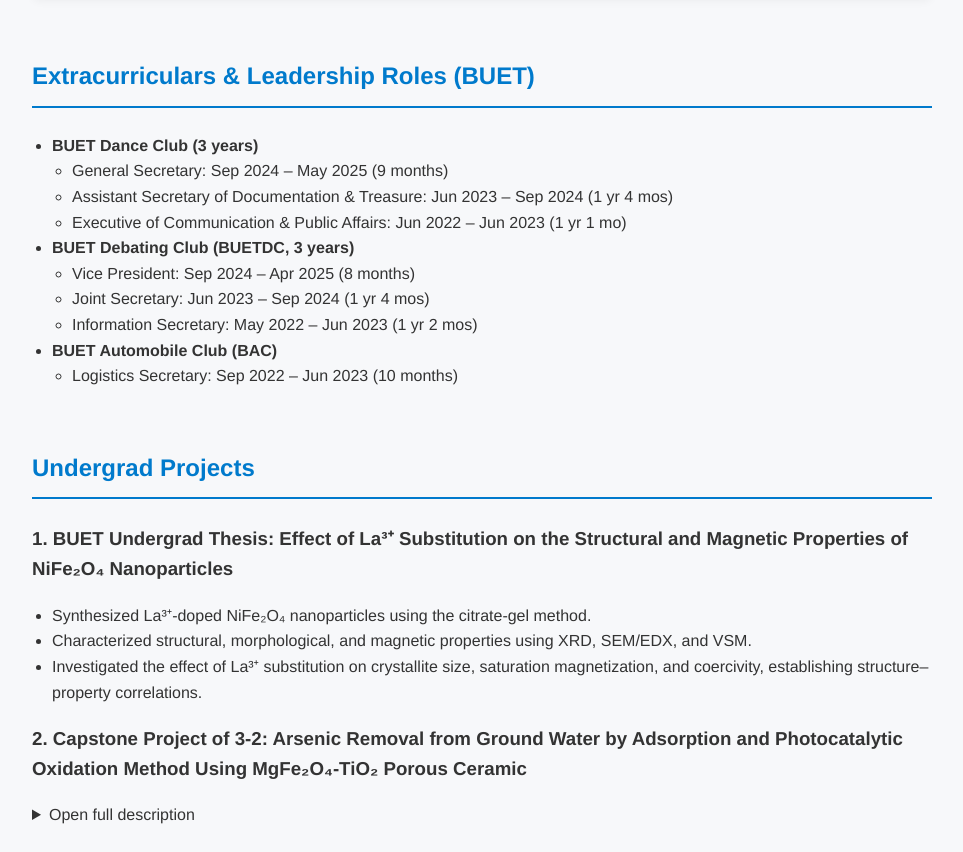
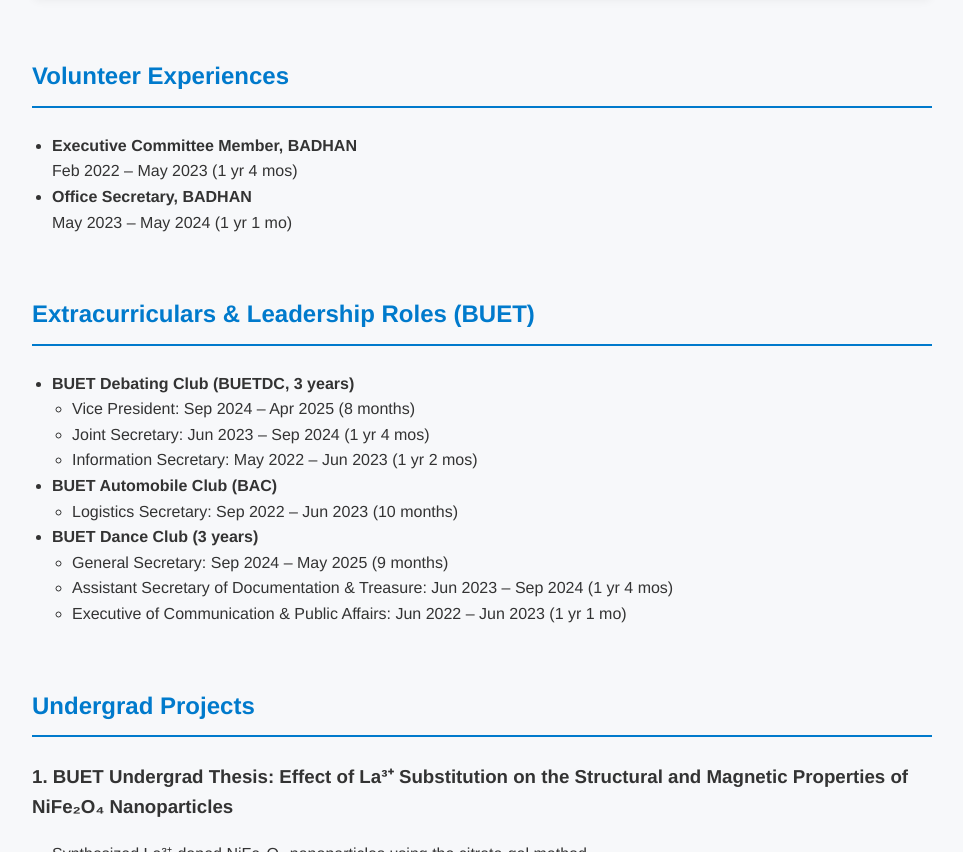
Before and after one commit to asifahmedtanmoy/asifahmedtanmoy.github.io, a plain HTML site: page index.html in a window 1280 px wide. Shown: the part 1300-2152 px from the top of the page, without its empty margins (208-1171 px from the left). Drawn offline with Linux system fonts and the light colour scheme.

Commit message:
Update index.html

```diff
--- a/index.html
+++ b/index.html
@@ -217,13 +217,14 @@
     <a href="#education">Education</a>
     <a href="#research">Research Interests</a>
     <a href="#projects">Work Experiences</a>
+    <a href="#volunteer">Volunteer Experiences</a>
     <a href="#extracurriculars">Extracurriculars & Leadership Roles</a>
     <a href="#undergrad-projects">Undergrad Projects</a>
     <a href="#contact">Contacts</a>
   </nav>
 
   <main>
-    <!-- Top Section: Picture + Name + Title -->
+    <!-- Top Section -->
     <div class="top-section">
       <img id="profileImg" src="assets/asif.jpg" alt="Asif Ahmed Tanmoy">
       <div class="top-text">
@@ -232,7 +233,7 @@
       </div>
     </div>
 
-    <!-- Modal for enlarged image -->
+    <!-- Modal -->
     <div id="imgModal" class="modal">
       <span class="close">&times;</span>
       <img class="modal-content" id="modalImg">
@@ -271,16 +272,21 @@
       </div>
     </section>
 
+    <section id="volunteer">
+      <h2>Volunteer Experiences</h2>
+      <ul>
+        <li><strong>Executive Committee Member, BADHAN</strong><br>
+          Feb 2022 – May 2023 (1 yr 4 mos)
+        </li>
+        <li><strong>Office Secretary, BADHAN</strong><br>
+          May 2023 – May 2024 (1 yr 1 mo)
+        </li>
+      </ul>
+    </section>
+
     <section id="extracurriculars">
       <h2>Extracurriculars & Leadership Roles (BUET)</h2>
       <ul>
-        <li><strong>BUET Dance Club (3 years)</strong>
-          <ul>
-            <li>General Secretary: Sep 2024 – May 2025 (9 months)</li>
-            <li>Assistant Secretary of Documentation & Treasure: Jun 2023 – Sep 2024 (1 yr 4 mos)</li>
-            <li>Executive of Communication & Public Affairs: Jun 2022 – Jun 2023 (1 yr 1 mo)</li>
-          </ul>
-        </li>
         <li><strong>BUET Debating Club (BUETDC, 3 years)</strong>
           <ul>
             <li>Vice President: Sep 2024 – Apr 2025 (8 months)</li>
@@ -293,12 +299,18 @@
             <li>Logistics Secretary: Sep 2022 – Jun 2023 (10 months)</li>
           </ul>
         </li>
+        <li><strong>BUET Dance Club (3 years)</strong>
+          <ul>
+            <li>General Secretary: Sep 2024 – May 2025 (9 months)</li>
+            <li>Assistant Secretary of Documentation & Treasure: Jun 2023 – Sep 2024 (1 yr 4 mos)</li>
+            <li>Executive of Communication & Public Affairs: Jun 2022 – Jun 2023 (1 yr 1 mo)</li>
+          </ul>
+        </li>
       </ul>
     </section>
 
     <section id="undergrad-projects">
       <h2>Undergrad Projects</h2>
-
       <h3>1. BUET Undergrad Thesis: Effect of La³⁺ Substitution on the Structural and Magnetic Properties of NiFe₂O₄ Nanoparticles</h3>
       <ul>
         <li>Synthesized La³⁺-doped NiFe₂O₄ nanoparticles using the citrate-gel method.</li>
```
